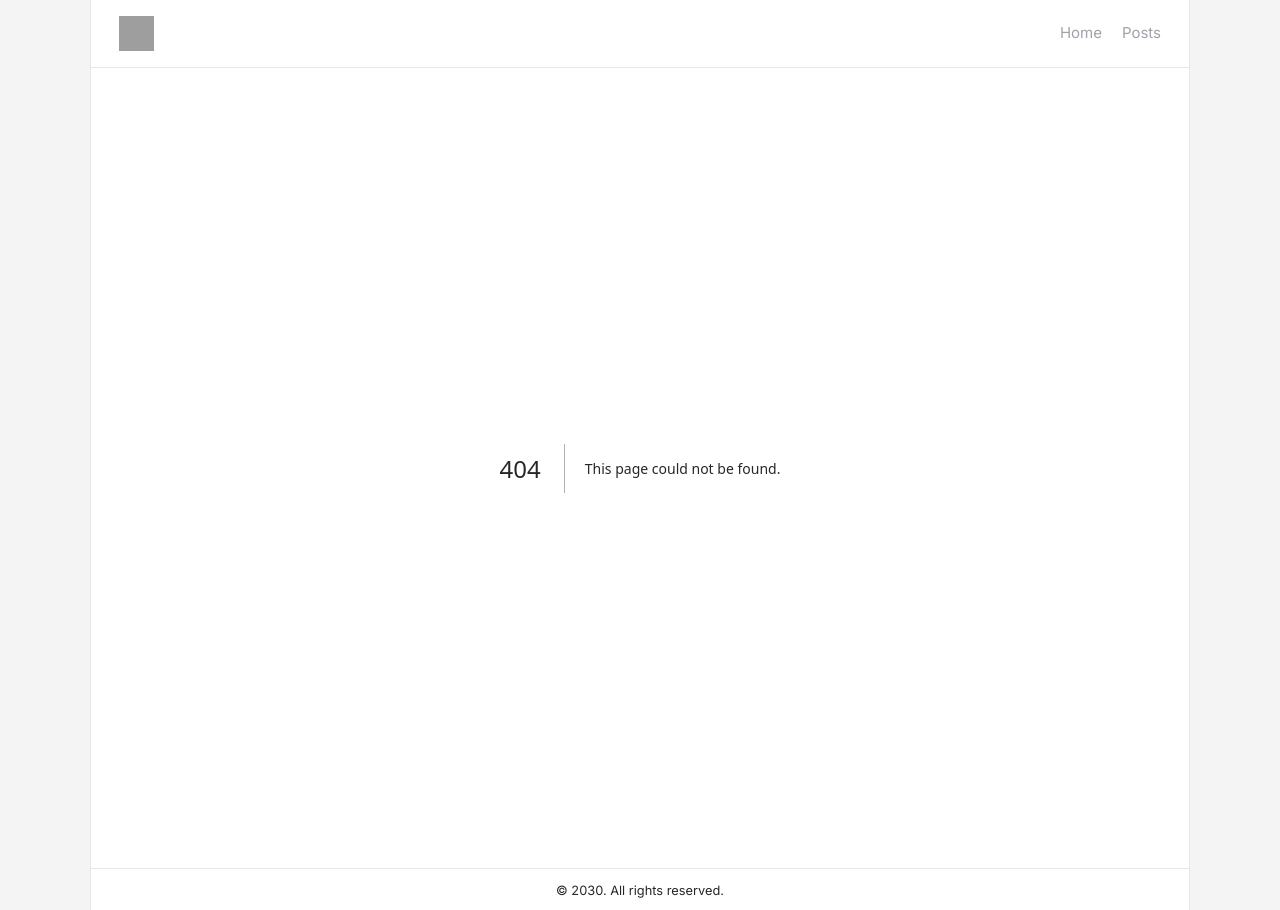
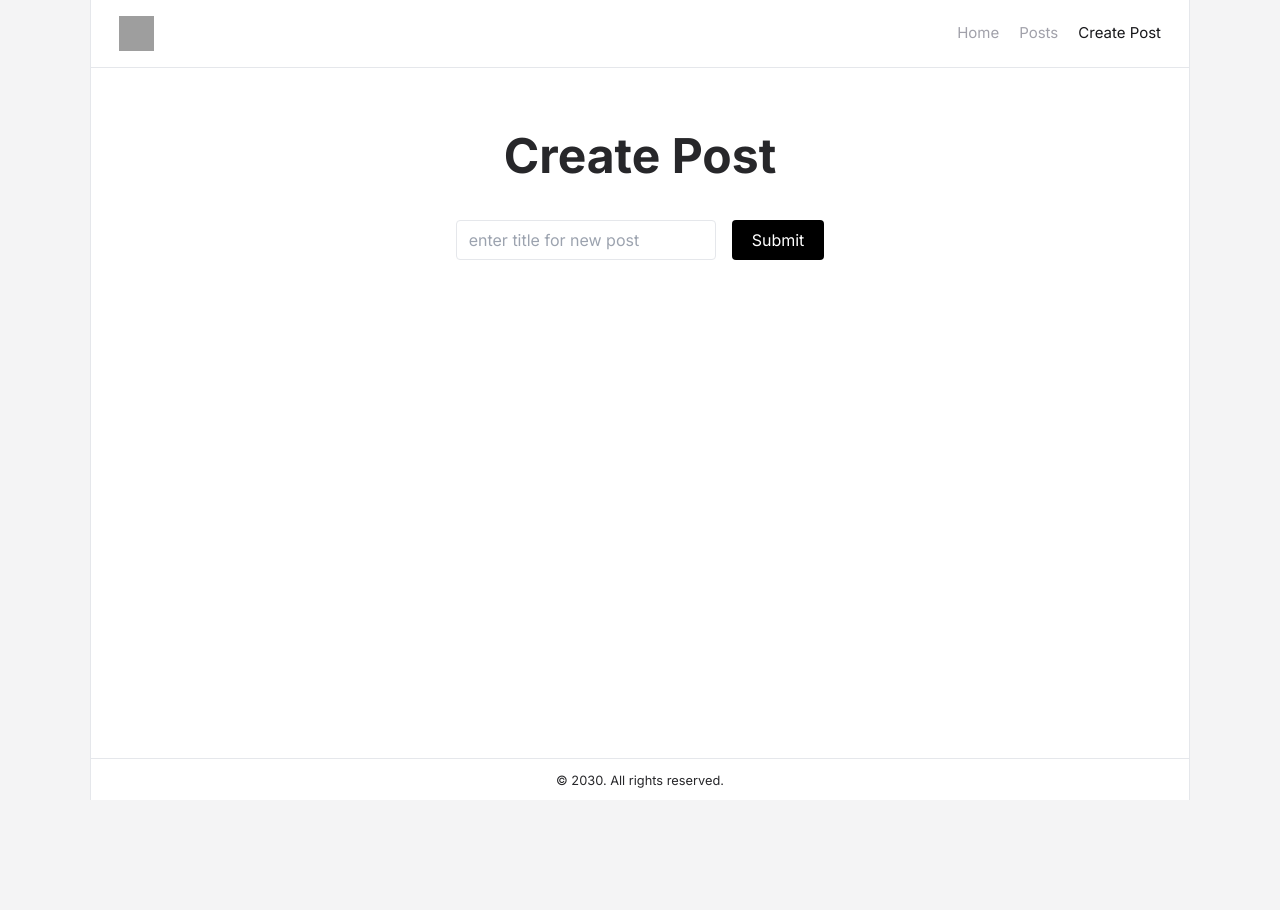
Before and after one commit to Subhampreet/nextblog, a Next.js app: page /createpost in a window 1280 px wide. Before the commit this address had no page. After the commit the page ends 800 px from the top, so only its background shows below. Built offline with nearby package versions, Linux system fonts and the light colour scheme; grey boxes are pictures that could not be loaded.

Commit message:
Build 0.0.7 : Create Post page Added

```diff
--- /dev/null
+++ b/src/app/createpost/page.tsx
@@ -0,0 +1,13 @@
+import React from 'react'
+
+export default function page() {
+  return (
+    <div className='text-center pt-16'>
+        <h1 className='text-4xl md:text-5xl font-bold mb-5'>Create Post</h1>
+        <form className='h-10 space-x-2 mt-10'>
+            <input type="text" name='title' placeholder='enter title for new post' className='border rounded px-3 h-full mr-2' required />
+            <button className='h-full bg-black px-5 rounded text-white'>Submit</button>
+        </form>
+    </div>
+  )
+}
--- a/src/components/Header.tsx
+++ b/src/components/Header.tsx
@@ -8,6 +8,7 @@ import React from 'react'
 const navLinks = [
     { label: 'Home', href: '/' },
     { label: 'Posts', href: '/posts' },
+    { label: 'Create Post', href: '/createpost' },
 ]
 
 export default function Header() {
```
